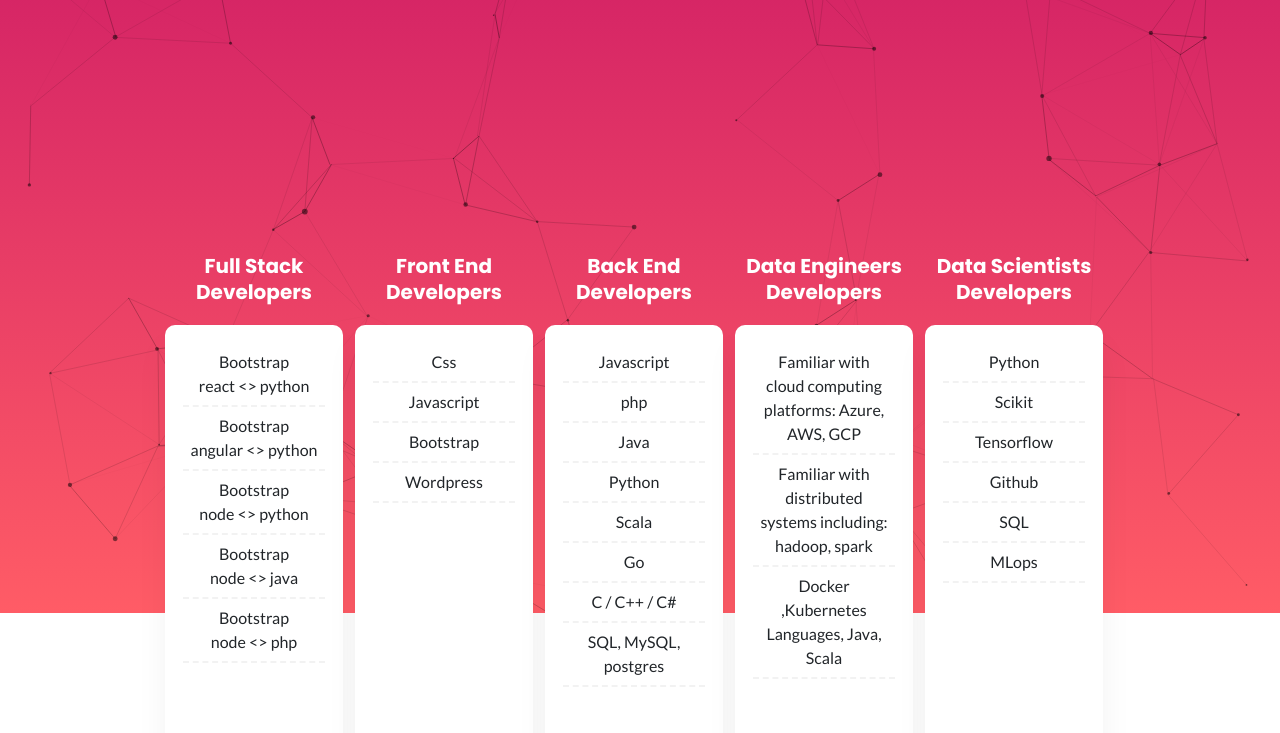
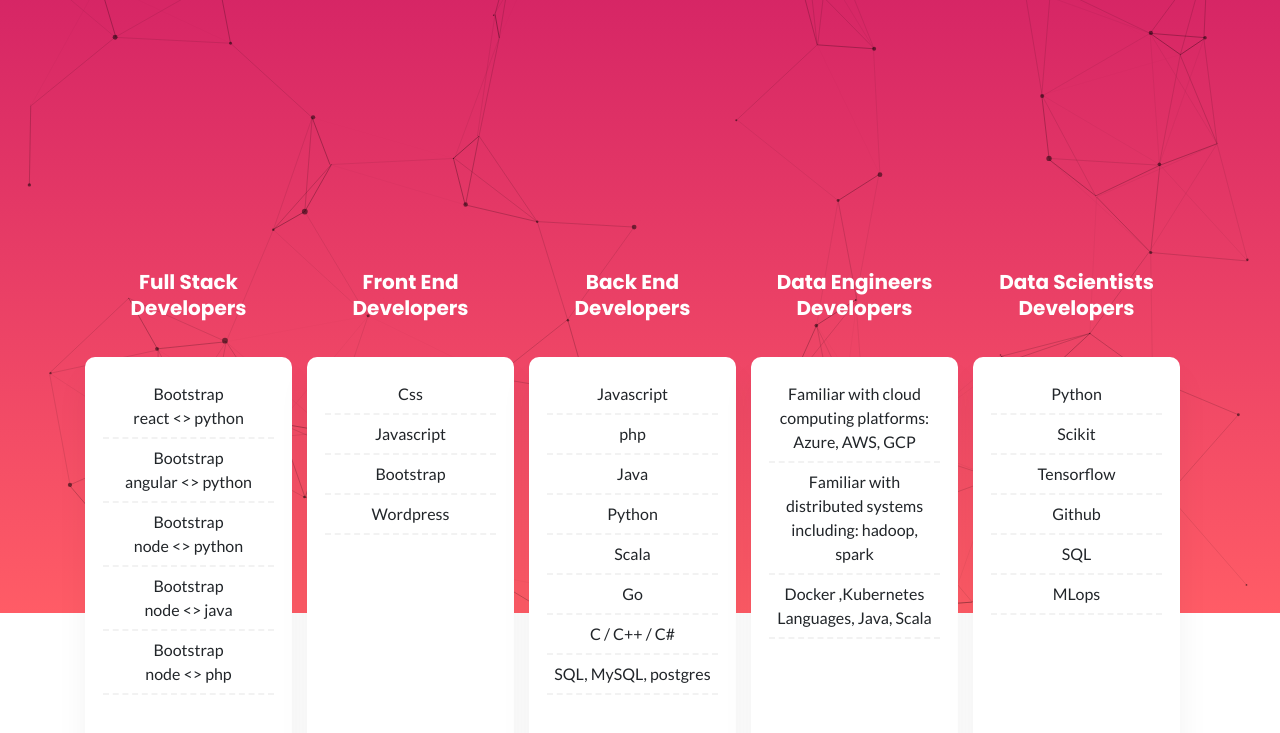
Before and after one commit to mamoyz/core-ata, a plain HTML site: page core intelligence/people.html in a window 1280 px wide. Shown: the part 427-1160 px from the top of the page. Drawn offline with nearby package versions, Linux system fonts and the light colour scheme; animation ran at ten frames a second.

Commit message:
people page update

```diff
--- a/core intelligence/assets/css/main.scss
+++ b/core intelligence/assets/css/main.scss
@@ -760,10 +760,15 @@ footer {
 	position: relative;
 	top: -360px;
 	margin-bottom: -120px;
-	.column-title {
+	.columns {
+	    display: flex;
+	    text-align: center;
+		.column-title {
 		font: 700 20px/26px Poppins;
 		color: #fff;
 		margin-bottom: 20px;
+		padding: 16px;
+		text-align: center;
 	}
 	.column-content {
 		background-color: #fff;
@@ -778,9 +783,10 @@ footer {
 
 	}
 	.column {
-			padding-left: 0 !important;
-			padding-right: 12px !important;
+		   flex: 1;
+		   margin-right: 15px;
 		}
+	}
 }
 .people-continue {
 	padding-bottom: 150px;
@@ -890,7 +896,9 @@ footer {
 		position: static;
 		padding-top: 30px;
 		margin-bottom: 0;
-		.column {
+		.columns {
+			flex-direction: column;
+			.column {
 			margin-bottom: 40px;
 			padding: 0 15px !important;
 			.column-title {
@@ -902,6 +910,7 @@ footer {
 				box-shadow: 0px 0px 21px 8px #0000000D;
 			}
 
+		}
 		}
 	}
 }
--- a/core intelligence/people.html
+++ b/core intelligence/people.html
@@ -47,8 +47,8 @@
     </div>
     <div class="people-columns">
         <div class="container">
-            <div class="row text-center justify-content-center">
-                <div class="col-lg-2 column">
+            <div class="columns">
+                <div class="column">
                     <h4 class="column-title">
                         Full Stack Developers
                     </h4>
@@ -75,7 +75,7 @@
                         </div>
                     </div>
                 </div>
-                <div class="col-lg-2 column">
+                <div class="column">
                     <h4 class="column-title">
                         Front End Developers
                     </h4>
@@ -94,7 +94,7 @@
                         </div>
                     </div>
                 </div>
-                <div class="col-lg-2 column">
+                <div class="column">
                     <h4 class="column-title">
                         Back End Developers
                     </h4>
@@ -109,7 +109,7 @@
                         <div> SQL, MySQL, postgres</div>
                     </div>
                 </div>
-                <div class="col-lg-2 column">
+                <div class="column">
                     <h4 class="column-title">
                         Data Engineers Developers
                     </h4>
@@ -125,7 +125,7 @@
                         </div>
                     </div>
                 </div>
-                <div class="col-lg-2 column">
+                <div class="column">
                     <h4 class="column-title">
                         Data Scientists Developers
                     </h4>
```
Also changed, not shown: core intelligence/assets/css/main.css, 1 other file.
